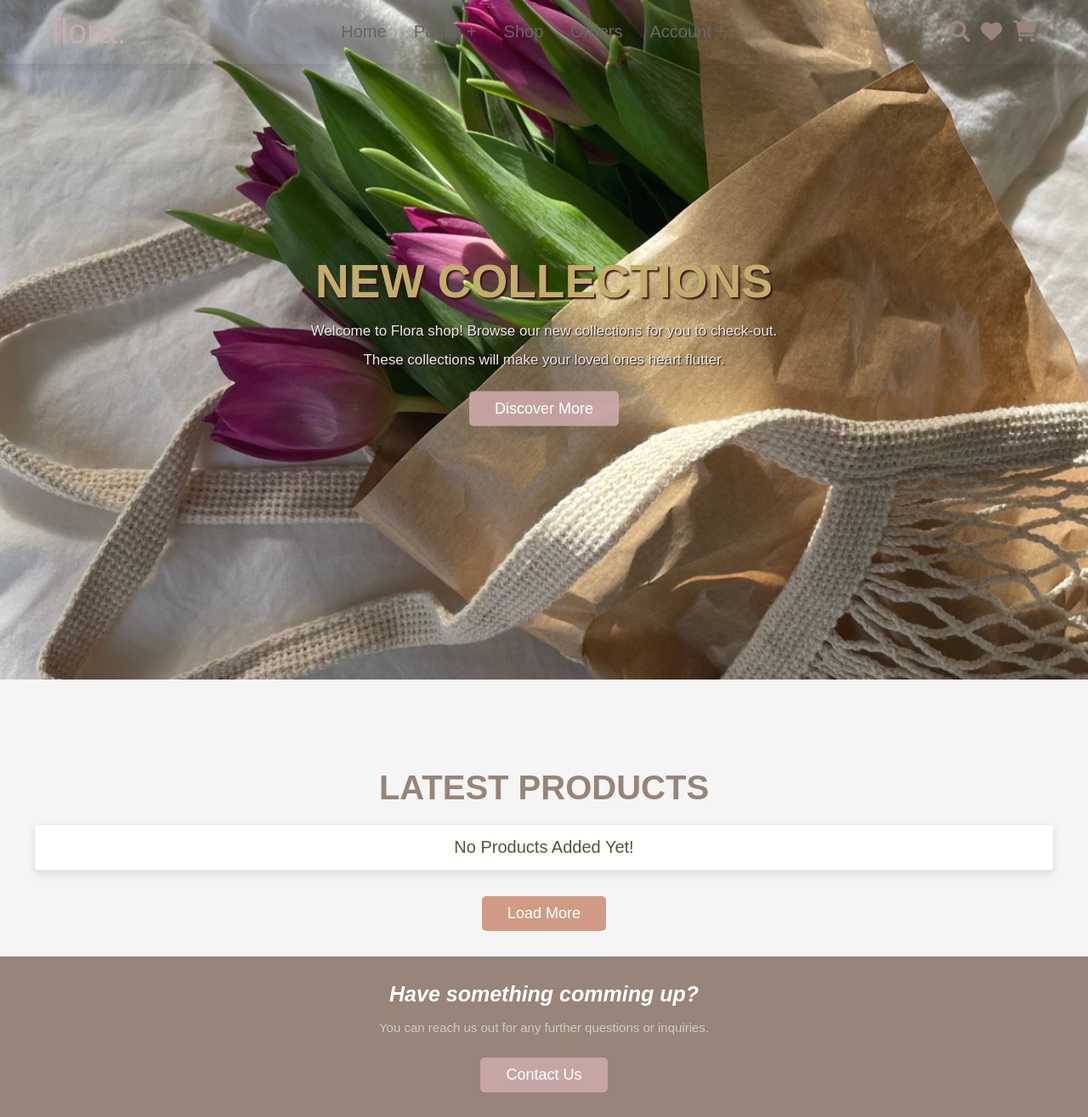
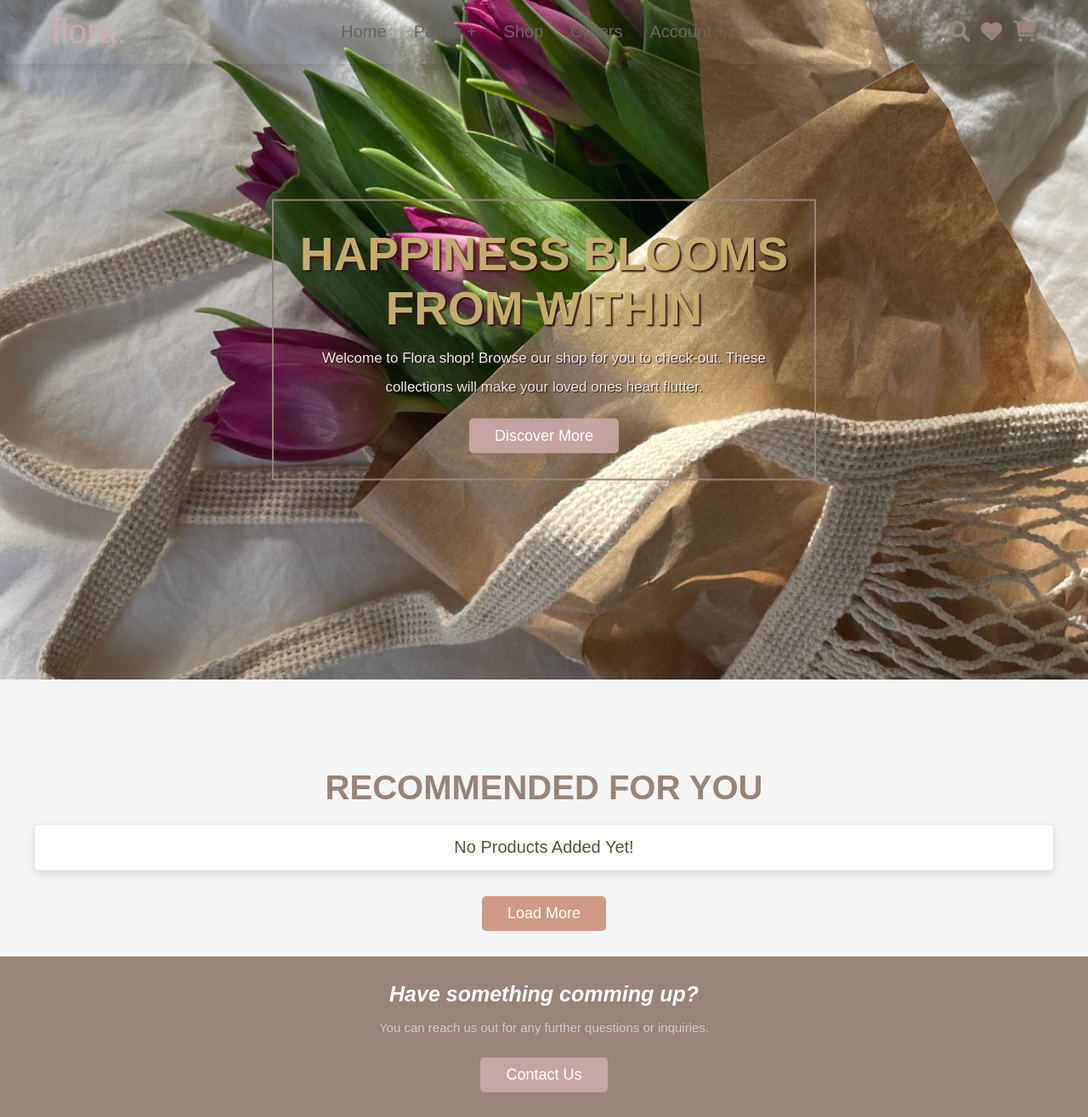
Before and after one commit to glencyretardo/flora, a PHP site: page /home.php in a window 1280 px wide. Shown: the top 1315 px of the page at 85% size. Run offline with PHP 8.4, Linux system fonts and the light colour scheme; data that the repository does not hold is empty; some web fonts are replaced.

Commit message:
fixed shop limit products and home content

```diff
--- a/home.php
+++ b/home.php
@@ -92,16 +92,16 @@ if (isset($_POST['add_to_cart'])) {
 <section class="home">
     <img src="images/yeyu.png" alt="Basket Flowers" class="background-image">
     <div class="content">
-       <h3>new collections</h3>
-       <p>Welcome to Flora shop! Browse our new collections for you to check-out. These collections will make your loved ones heart flutter. </p>
-       <a href="about.php" class="btn">discover more</a>
+       <h3>Happiness Blooms From Within</h3>
+       <p>Welcome to Flora shop! Browse our shop for you to check-out. These collections will make your loved ones heart flutter. </p>
+       <a href="shop.php" class="btn">discover more</a>
     </div>
 
 
 </section>
 
 <section class="products">
-    <h1 class="title">latest products</h1>
+    <h1 class="title">Recommended For You</h1>
     <div class="box-container">
         <?php
         $select_products = mysqli_query($conn, "SELECT * FROM `product` LIMIT 6") or die('query failed');
--- a/shop.php
+++ b/shop.php
@@ -95,7 +95,7 @@ if (isset($_POST['add_to_cart'])) {
 <section class="products">
         <div class="box-container">
         <?php
-        $select_products = mysqli_query($conn, "SELECT * FROM `product` LIMIT 6") or die('query failed');
+        $select_products = mysqli_query($conn, "SELECT * FROM `product`") or die('query failed');
         if(mysqli_num_rows($select_products) > 0){
             while($fetch_products = mysqli_fetch_assoc($select_products)){
         ?>
--- a/style.css
+++ b/style.css
@@ -404,6 +404,8 @@ section{
    left: 50%; /* Move content 50% from the left */
    transform: translate(-50%, -50%); /* Center the content horizontally and vertically */
    z-index: 1; /* Increase z-index to bring content above background image */
+   border: 2px solid var(--black); /* Adjust the border color and size as needed */
+   padding: 3rem
 }
 
 .home .content h3 {
```
Also changed, not shown: uploaded_img/admiration.png (added), uploaded_img/blue dream.png (added), uploaded_img/chromatic ivory.png (added), uploaded_img/enchanted.png (added), uploaded_img/everlasting.png (added), uploaded_img/torn.png (added).
